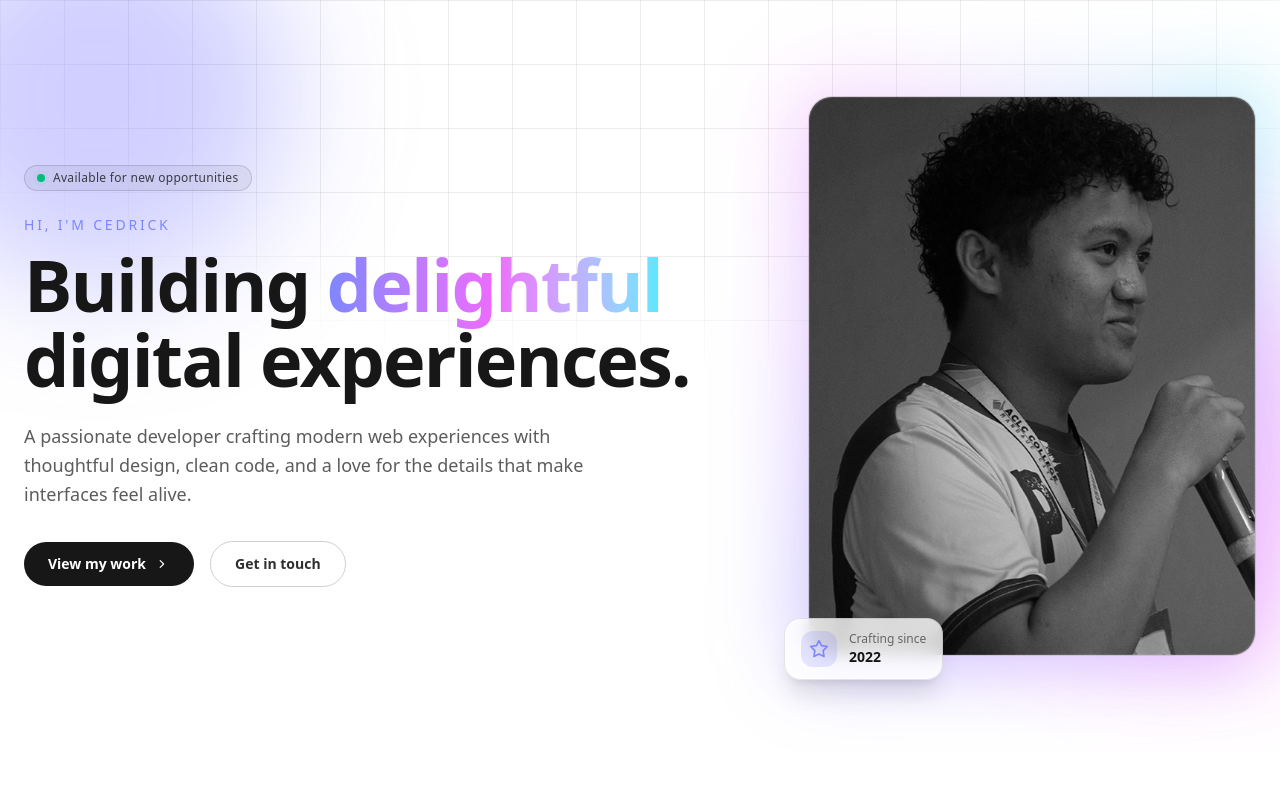
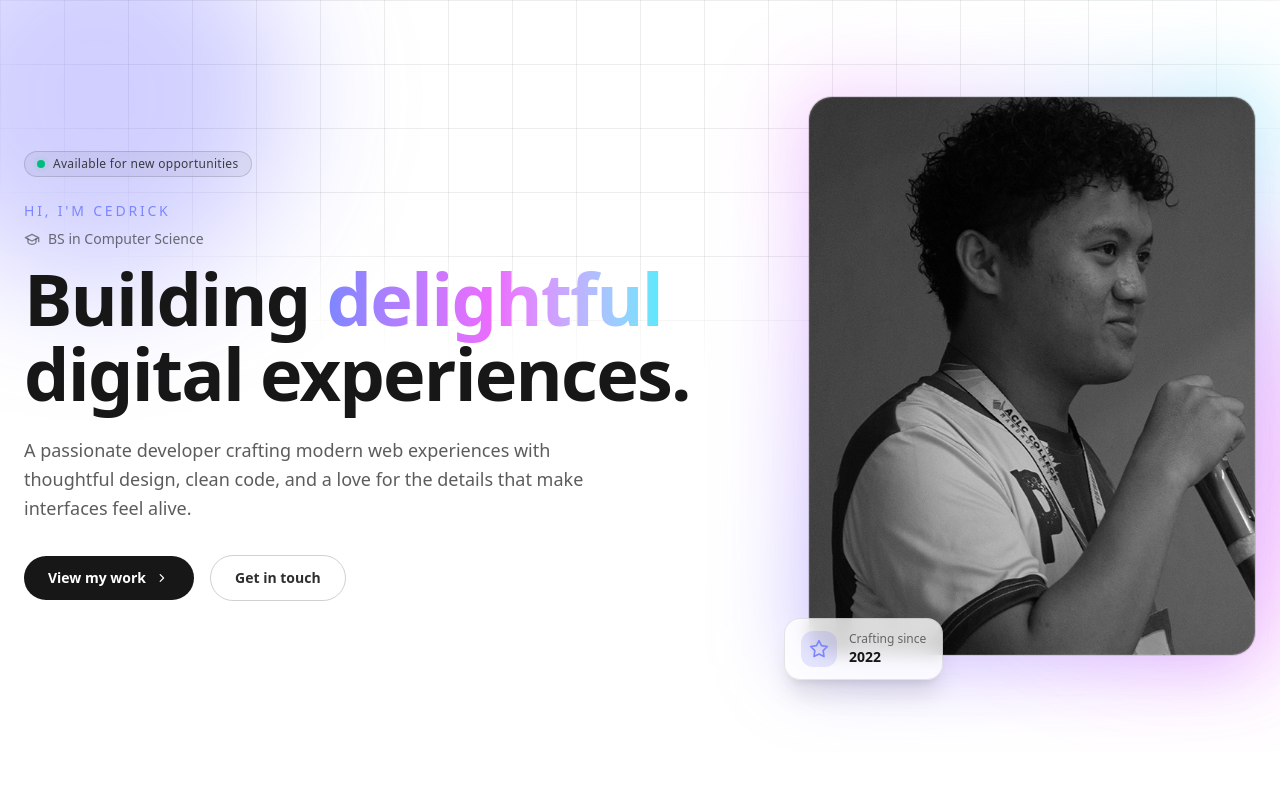
Before and after one commit to cedrickcuencaalegsao/cedrickcuencaalegsao.github.io, a Next.js app: page / in a window 1280 px wide. Shown: the top 800 px of the page. Built offline with nearby package versions, Linux system fonts and the light colour scheme.

Commit message:
add course on hero section

```diff
--- a/app/component/hero/hero.tsx
+++ b/app/component/hero/hero.tsx
@@ -27,6 +27,22 @@ export default function Hero() {
 
           <p className="mt-6 text-sm font-medium uppercase tracking-[0.2em] text-indigo-400">
             Hi, I&apos;m Cedrick
+          </p>
+          <p className="mt-2 inline-flex items-center gap-2 text-sm font-medium text-foreground/60">
+            <svg
+              className="h-4 w-4 text-foreground/50"
+              viewBox="0 0 24 24"
+              fill="none"
+              stroke="currentColor"
+              strokeWidth="2"
+              strokeLinecap="round"
+              strokeLinejoin="round"
+              aria-hidden="true"
+            >
+              <path d="M22 10v6M2 10l10-5 10 5-10 5z" />
+              <path d="M6 12v5c0 1.7 3.6 3 6 3s6-1.3 6-3v-5" />
+            </svg>
+            BS in Computer Science
           </p>
           <h1 className="mt-3 text-4xl font-semibold leading-[1.05] tracking-tight text-foreground sm:text-5xl md:text-6xl lg:text-7xl">
             Building{" "}
```
